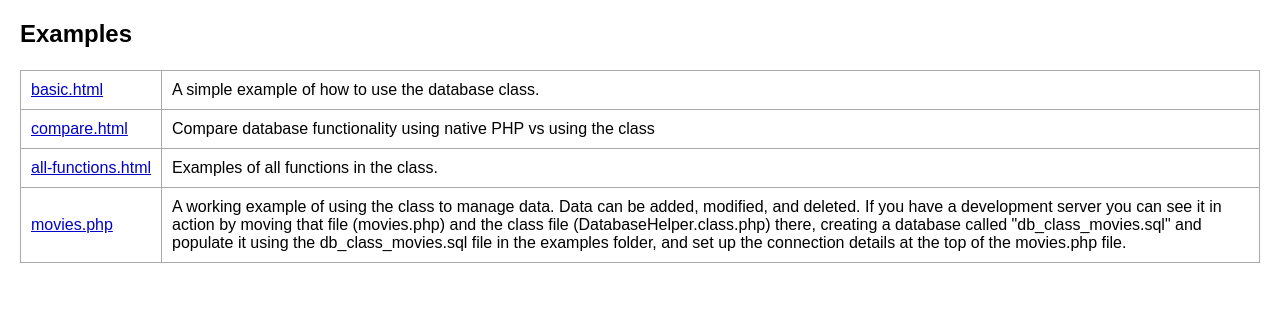
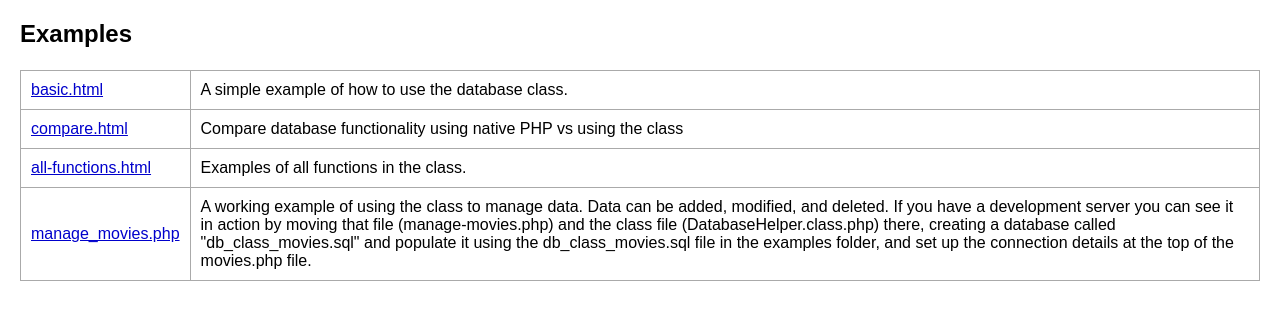
Before and after one commit to akrayvo/php-database-helper-class, a PHP site: page / in a window 1280 px wide. Shown: the top 320 px of the page. Run offline with PHP 8.4, Linux system fonts and the light colour scheme.

Commit message:
changed example file name again

```diff
--- a/examples/index.php
+++ b/examples/index.php
@@ -28,9 +28,9 @@
             <td>Examples of all functions in the class.</td>
         </tr>
         <tr>
-            <td style="white-space:nowrap;"><a href="./all-functions.html">movies.php</a></td>
+            <td style="white-space:nowrap;"><a href="./manage-movies.php">manage_movies.php</a></td>
             <td>A working example of using the class to manage data. Data can be added, modified, and deleted. If you have a development server you can see it in action by
-                moving that file (movies.php) and the class file (DatabaseHelper.class.php) there, creating a database called "db_class_movies.sql" and populate it using the db_class_movies.sql file in
+                moving that file (manage-movies.php) and the class file (DatabaseHelper.class.php) there, creating a database called "db_class_movies.sql" and populate it using the db_class_movies.sql file in
                 the examples folder, and set up the connection details at the top of the movies.php file.
             </td>
         </tr>
--- a/examples/manage_movies.php
+++ b/examples/manage_movies.php
@@ -435,6 +435,7 @@ function pageHeader()
     <body>
 
         <h1>Database Helper Examples - Working</h1>
+        <div><a href="./">&laquo; back to All Examples</a></div><br><br>
         <br>
     <?php
 }
```
